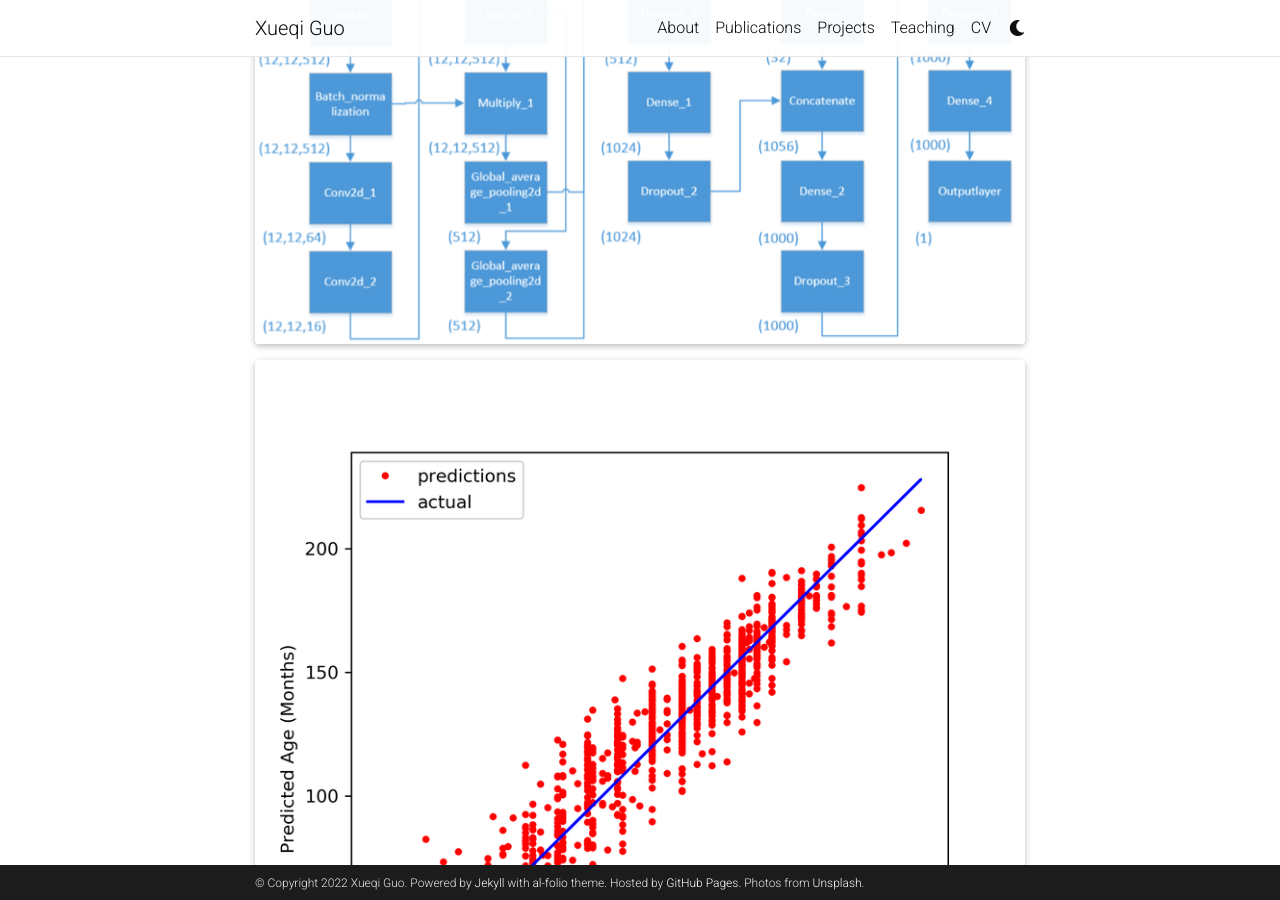
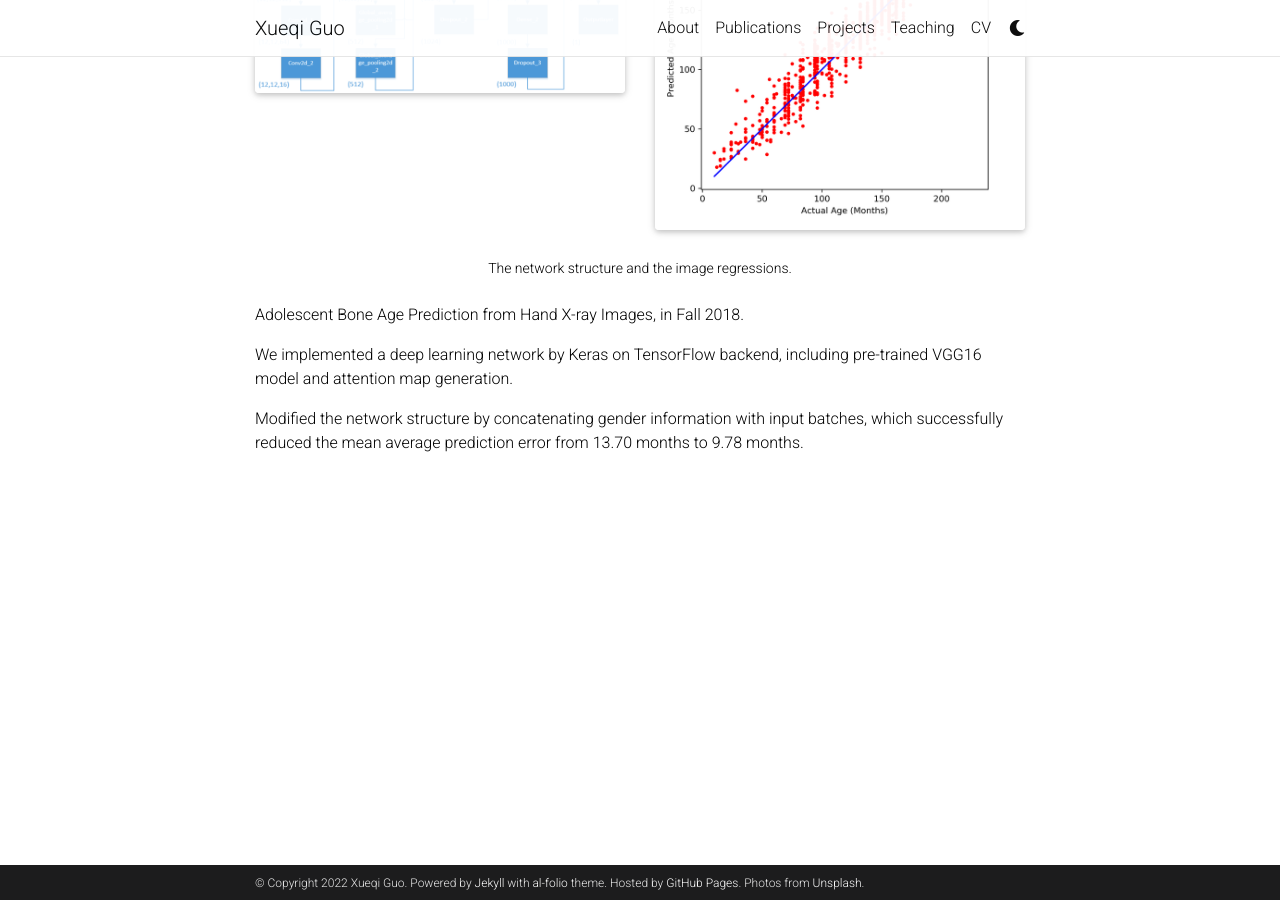
Before and after one commit to gxq1998/gxq1998.github.io, a Jekyll site: the page built from _projects/3_project.md, in a window 1280 px wide and 900 px high, scrolled down 353 px. Built offline with Jekyll 4.4.1, drawn with Linux system fonts in a browser that asks for light colours; full-size pictures stand in for the smaller copies a plugin makes; comment, search, counter and statistics services are not loaded; a style sheet for code colours, icons or effects is not loaded.

Commit message:
Update 3_project.md

```diff
--- a/_projects/3_project.md
+++ b/_projects/3_project.md
@@ -7,8 +7,18 @@ importance: 3
 category: work
 ---
 
-{% include figure.html path="assets/img/vgg16.png" title="Network Structure" class="img-fluid rounded z-depth-1" %}
-{% include figure.html path="assets/img/regression.png" title="The Image Regressions" class="img-fluid rounded z-depth-1" %}
+<div class="row">
+    <div class="col-sm mt-3 mt-md-0">
+        {% include figure.html path="assets/img/vgg16.jpg" title="Network Structure" class="img-fluid rounded z-depth-1" %}
+    </div>
+    <div class="col-sm mt-3 mt-md-0">
+        {% include figure.html path="assets/img/regression.jpg" title="The Image Regressions" class="img-fluid rounded z-depth-1" %}
+    </div>
+</div>
+<div class="caption">
+    The network structure and the image regressions.
+</div>
+
 
 Adolescent Bone Age Prediction from Hand X-ray Images, in Fall 2018.
 
```
